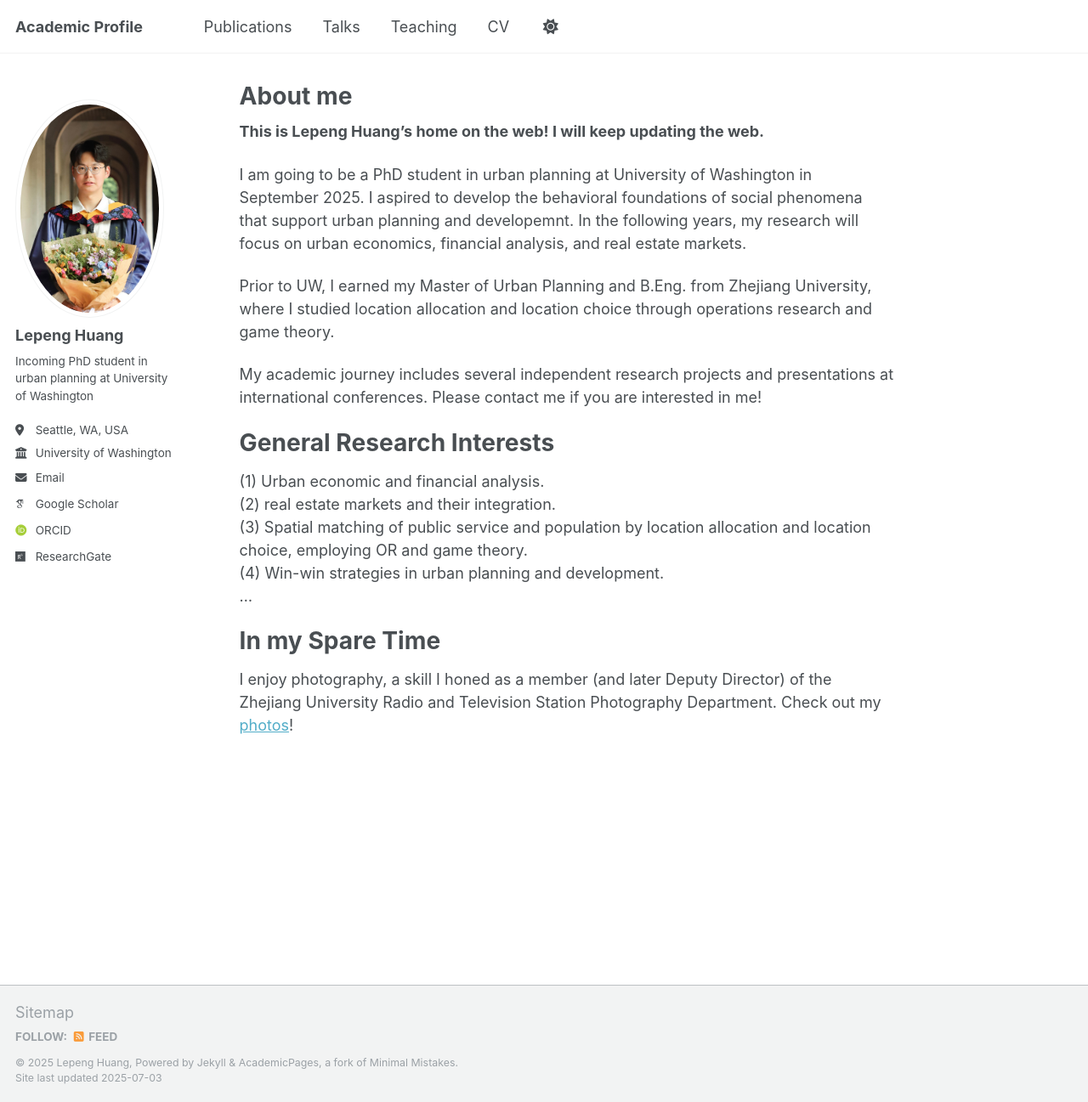
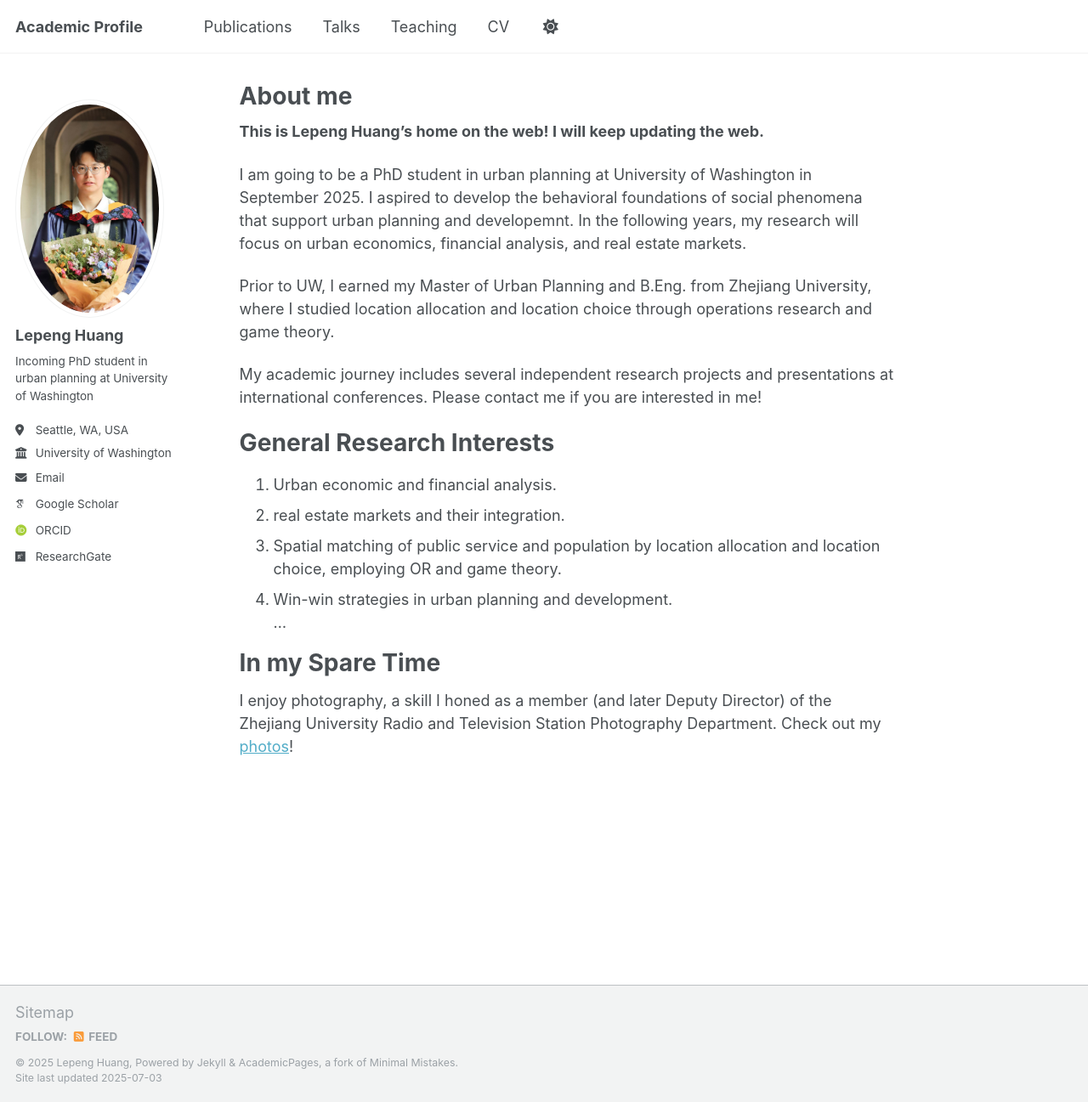
Before and after one commit to lepenghuang/lepenghuang.github.io, a Jekyll site: the page built from _pages/about.md, in a window 1280 px wide and 1297 px high. Shown: the whole window at 85% size. Built offline with Jekyll 4.4.1, drawn with Linux system fonts in a browser that asks for light colours; some web fonts are replaced; a script that is not in the unit is left out.

Commit message:
Update about.md

```diff
--- a/_pages/about.md
+++ b/_pages/about.md
@@ -17,12 +17,12 @@ My academic journey includes several independent research projects and presentat
 
 General Research Interests
 ======
-(1) Urban economic and financial analysis.
-(2) real estate markets and their integration.
-(3) Spatial matching of public service and population by location allocation and location choice, employing OR and game theory.
-(4) Win-win strategies in urban planning and development.
+1. Urban economic and financial analysis.
+2. real estate markets and their integration.
+3. Spatial matching of public service and population by location allocation and location choice, employing OR and game theory.
+4. Win-win strategies in urban planning and development.
 ...
 
 In my Spare Time
-=
+======
 I enjoy photography, a skill I honed as a member (and later Deputy Director) of the Zhejiang University Radio and Television Station Photography Department. Check out my [photos](https://hlpgallery.mysxl.cn/)!
```
